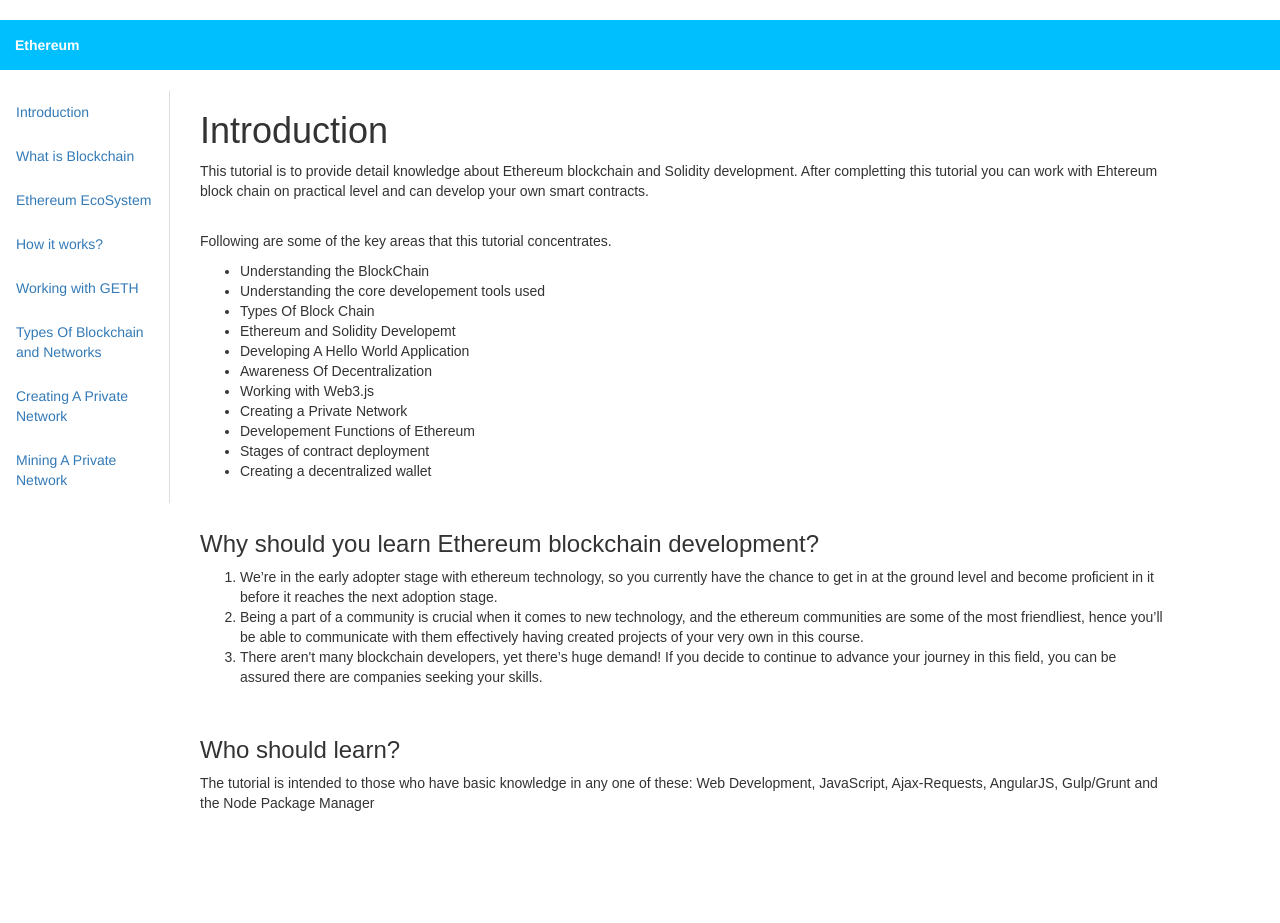
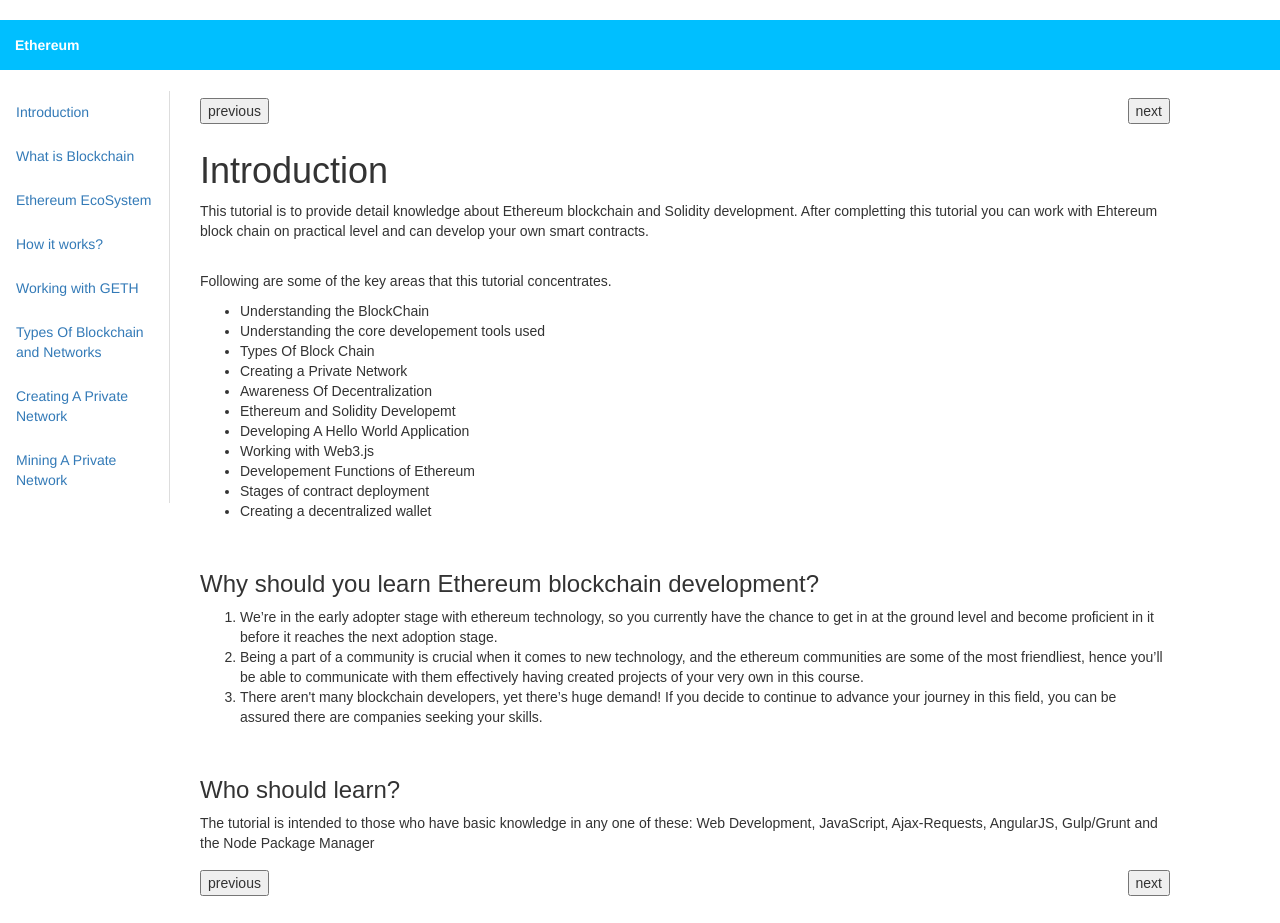
Before and after one commit to nagakedari/tutorial, an Angular app: page /intro in a window 1280 px wide. Before the commit the page ends 863 px from the top, so only its background shows below. Built offline with nearby package versions, Linux system fonts and the light colour scheme.

Commit message:
added navigation component

```diff
--- a/src/app/app.module.ts
+++ b/src/app/app.module.ts
@@ -13,6 +13,7 @@
 import { GethComponent } from './geth/geth.component';
 import { PrivatenetworkComponent } from './privatenetwork/privatenetwork.component';
 import { MiningprivatenetworkComponent } from './miningprivatenetwork/miningprivatenetwork.component';
+import { NavigationComponent } from './navigation/navigation.component';
 // import { AppSettings } from './settings/settings.component';
 
 
@@ -27,7 +28,8 @@
     HowitworksComponent,
     GethComponent,
     PrivatenetworkComponent,
-    MiningprivatenetworkComponent
+    MiningprivatenetworkComponent,
+    NavigationComponent
   ],
   imports: [
     routes,
--- a/src/app/introduction/introduction.component.html
+++ b/src/app/introduction/introduction.component.html
@@ -1,4 +1,7 @@
 <div class="content">
+  <br/>
+  <app-navigation></app-navigation>
+  <br/>
   <h1>Introduction</h1>
   <p>
     This tutorial is to provide detail knowledge about Ethereum blockchain and Solidity development. After completting this tutorial you can work with Ehtereum block chain on practical level and can develop your own smart contracts.
@@ -11,11 +14,11 @@
     <li>Understanding the BlockChain </li>
     <li>Understanding the core developement tools used</li>
     <li>Types Of Block Chain </li>
+    <li>Creating a Private Network</li>
+    <li>Awareness Of Decentralization</li>
     <li>Ethereum and Solidity Developemt</li>
     <li>Developing A Hello World Application</li>
-    <li>Awareness Of Decentralization</li>
     <li>Working with Web3.js</li>
-    <li>Creating a Private Network</li>
     <li>Developement Functions of Ethereum</li>
     <li>Stages of contract deployment</li>
     <li>Creating a decentralized wallet </li>
@@ -36,5 +39,8 @@
   <br />
   <h3> Who should learn? </h3>
   <p> The tutorial is intended to those who have basic knowledge in any one of these: Web Development, JavaScript, Ajax-Requests, AngularJS, Gulp/Grunt and the Node Package Manager  </p>
-
+  <div>
+  <br />
+  <app-navigation></app-navigation>
 </div>
+</div>
--- a/src/app/miningprivatenetwork/miningprivatenetwork.component.html
+++ b/src/app/miningprivatenetwork/miningprivatenetwork.component.html
@@ -28,6 +28,6 @@
     <img src="../assets/mining/balance_enquiry.jpg">
   </p>
   <p>
-
+    I have mined 1840 ethers already :)
   </p>
 </div>
--- /dev/null
+++ b/src/app/navigation/navigation.component.css
@@ -0,0 +1,8 @@
+.navigation-buttons {
+  width:200px;
+  display:inline-block;
+  overflow: auto;
+  white-space: nowrap;
+  margin:0px auto;
+  border:1px red solid;
+}
--- /dev/null
+++ b/src/app/navigation/navigation.component.html
@@ -0,0 +1,8 @@
+<div class="w3-display-container">
+  <div class='w3-display-left' >
+    <button>previous</button>
+  </div>
+  <div class='w3-display-right'>
+    <button>next</button>
+  </div>
+</div>
--- /dev/null
+++ b/src/app/navigation/navigation.component.ts
@@ -0,0 +1,15 @@
+import { Component, OnInit } from '@angular/core';
+
+@Component({
+  selector: 'app-navigation',
+  templateUrl: './navigation.component.html',
+  styleUrls: ['./navigation.component.css']
+})
+export class NavigationComponent implements OnInit {
+
+  constructor() { }
+
+  ngOnInit() {
+  }
+
+}
--- a/src/index.html
+++ b/src/index.html
@@ -7,6 +7,7 @@
 
   <meta name="viewport" content="width=device-width, initial-scale=1">
   <link rel="icon" type="image/x-icon" href="favicon.ico">
+  <link rel="stylesheet" href="https://www.w3schools.com/w3css/4/w3.css">
 </head>
 <body>
   <app-root></app-root>
```
